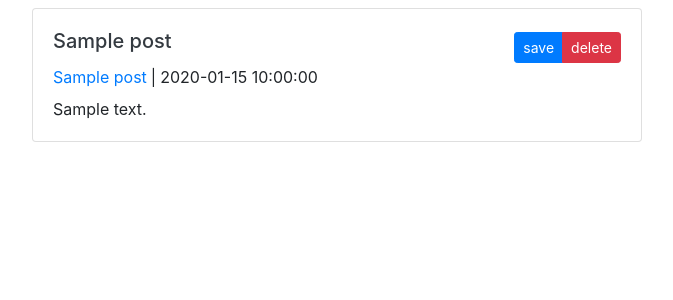
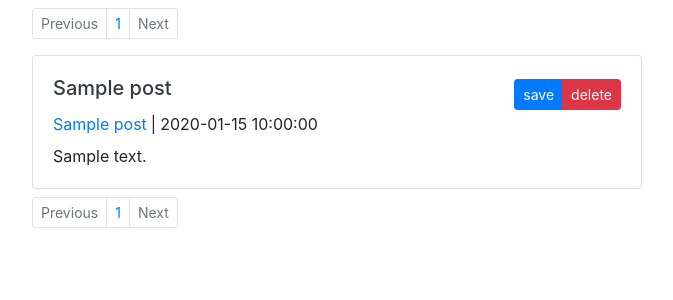
Before and after one commit to Oisota/rss-feed-reader, a Flask app: page / in a window 1280 px wide. Shown: the part 56-356 px from the top of the page, without its empty margins (303-976 px from the left). Run offline with Flask 2, Linux system fonts and the light colour scheme; a user stored in the database is signed in; tables that the repository leaves empty hold one stand-in row (values such as "Sample post"); parts of the project's set-up code (start-up, migrations or seed data) failed here and were passed over; some libraries are stand-ins or nearby versions.

Commit message:
Added pagination to feed page

```diff
--- a/app/blueprints/main/views.py
+++ b/app/blueprints/main/views.py
@@ -1,6 +1,6 @@
 """Feed Routes"""
 
-from flask import render_template
+from flask import render_template, request
 from flask_login import login_required, current_user
 
 from app.services import subscription as subscription_service
@@ -10,7 +10,9 @@ from .forms import SubscriptionForm
 @login_required
 def feed():
     """Load whole feed"""
-    posts = post_service.get_all(current_user)
+    page = int(request.args.get('page', '1'))
+    per_page = 20
+    posts = post_service.get_all(current_user, page=page, per_page=per_page)
     data = {
         'posts': posts
     }
--- a/app/models/feed.py
+++ b/app/models/feed.py
@@ -23,7 +23,7 @@ class PostModel(db.Model):
     )
     id = db.Column(db.Integer, autoincrement=True, primary_key=True)
     user_id = db.Column(db.Integer, db.ForeignKey('user.id'), nullable=False)
-    user = db.relationship('UserModel', backref=db.backref('posts', lazy=True))
+    user = db.relationship('UserModel', backref=db.backref('posts', lazy='dynamic'))
     subscription_id = db.Column(db.Integer, db.ForeignKey('subscription.id'), nullable=False)
     subscription = db.relationship(SubscriptionModel, backref=db.backref('posts', lazy=True))
     pub_date = db.Column(db.DateTime, nullable=False)
--- a/app/services/post.py
+++ b/app/services/post.py
@@ -1,11 +1,16 @@
 """Post Service"""
+import logging
+
+from sqlalchemy.exc import IntegrityError
 
 from app.models.feed import PostModel
 from app.exts.sqla import db
 
-def get_all(user):
+log = logging.getLogger(__name__)
+
+def get_all(user, page=1, per_page=20):
     """Get all posts for a user"""
-    return user.posts
+    return user.posts.order_by(PostModel.pub_date.desc()).paginate(page, per_page, error_out=False)
 
 def insert(**kwargs):
     """Insert post into DB
@@ -21,4 +26,8 @@ def insert(**kwargs):
     """
     post = PostModel(**kwargs)
     db.session.add(post)
-    db.session.commit()
+    try:
+        db.session.commit()
+    except IntegrityError as e:
+        db.session.rollback()
+        log.debug('Duplicate post, skipping')
--- a/app/templates/macros.html
+++ b/app/templates/macros.html
@@ -0,0 +1,27 @@
+{% macro pagination(items, endpoint) %}
+<nav aria-label="Page navigation">
+	<ul class="pagination pagination-sm">
+		{% if items.has_prev %}
+		<li class="page-item">
+			<a class="page-link" href="{{ url_for(endpoint, page=items.prev_num) }}">Previous</a>
+		</li>
+		{% else %}
+		<li class="page-item disabled">
+			<a class="page-link" href="#">Previous</a>
+		</li>
+		{% endif %}
+		<li class="page-item">
+			<a class="page-link" href="#">{{ items.page }}</a>
+		</li>
+		{% if items.has_next %}
+		<li class="page-item">
+			<a class="page-link" href="{{ url_for(endpoint, page=items.next_num) }}">Next</a>
+		</li>
+		{% else %}
+		<li class="page-item disabled">
+			<a class="page-link" href="#">Next</a>
+		</li>
+		{% endif %}
+	</ul>
+</nav>
+{% endmacro %}
--- a/app/templates/main/feed.html
+++ b/app/templates/main/feed.html
@@ -1,4 +1,5 @@
 {% extends "base.html" %}
+{% import "macros.html" as macros %}
 {% set active_page = "feed" %}
 
 {% block title %}Feed{% endblock %}
@@ -6,7 +7,8 @@
 {% block body %}
 <div class="row">
 	<div class="col-xl-6 offset-xl-3">
-		{% for post in posts %}
+		{{ macros.pagination(posts, 'main.feed') }}
+		{% for post in posts.items %}
 		<div class="card mb-2">
 			<div class="card-body">
 				<div class="d-flex flex-row justify-content-between align-items-center">
@@ -25,6 +27,7 @@
 			</div>
 		</div>
 		{% endfor %}
+		{{ macros.pagination(posts, 'main.feed') }}
 	</div>
 </div>
 {% endblock %}
```
